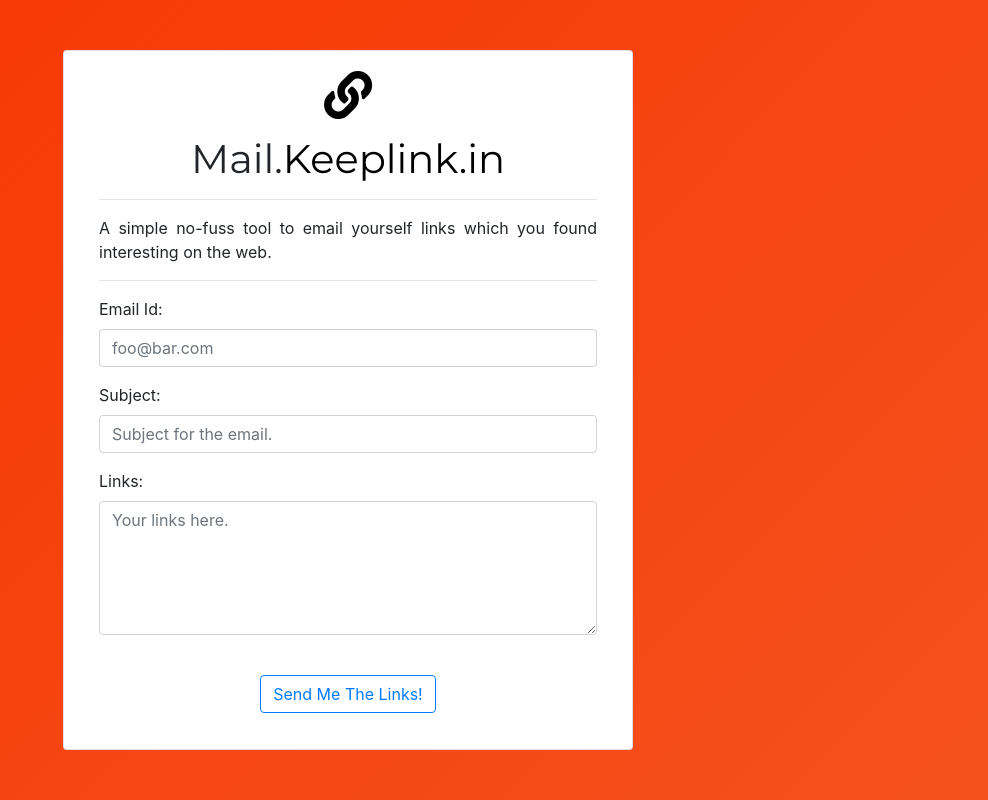
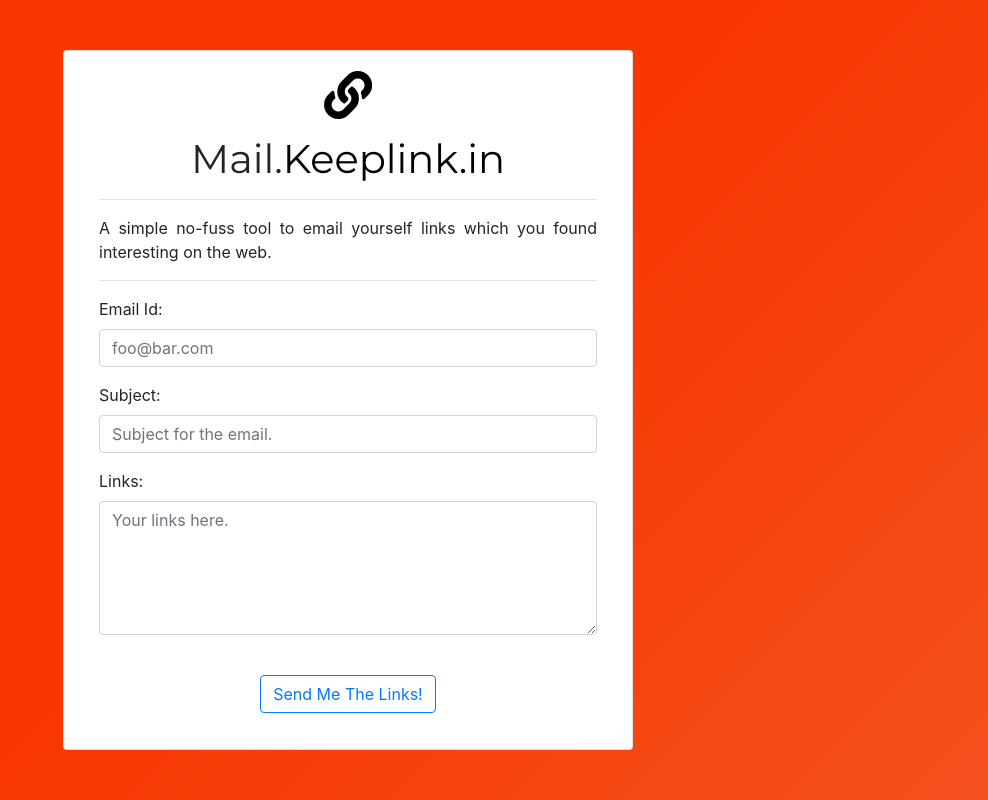
Before and after one commit to abhishekbalam/mail-keeplinkin, a Flask app: page / in a window 1280 px wide. Shown: the whole page, without its empty margins (292-1280 px from the left). Run offline with Flask 2, Linux system fonts and the light colour scheme; some libraries are stand-ins or nearby versions.

Commit message:
Thu Oct  4 22:46:53 IST 2018

```diff
--- a/static/css/style1.css
+++ b/static/css/style.css
@@ -1,5 +1,5 @@
 body {
-  background-image: linear-gradient(-45deg, #F4511E 0%, #f83600 100%);
+  background-image: linear-gradient(-45deg, #F4511E 0%, #f83600 50%);
   height: 100vh;
   margin: 0;
   width: 100vw;
--- a/templates/index.html
+++ b/templates/index.html
@@ -11,7 +11,7 @@
     <link rel="shortcut icon" href="{{ url_for('static', filename='images/favicon.png') }}" type="image/x-icon">
     <link rel="icon" href="{{ url_for('static', filename='images/favicon.png') }}" type="image/x-icon">
 
-    <link rel="stylesheet" href="{{ url_for('static',filename='css/style1.css')}}">
+    <link rel="stylesheet" href="{{ url_for('static',filename='css/style.css')}}">
 
     <!-- Latest compiled and minified CSS -->
     <link rel="stylesheet" href="https://maxcdn.bootstrapcdn.com/bootstrap/4.1.0/css/bootstrap.min.css">
```
